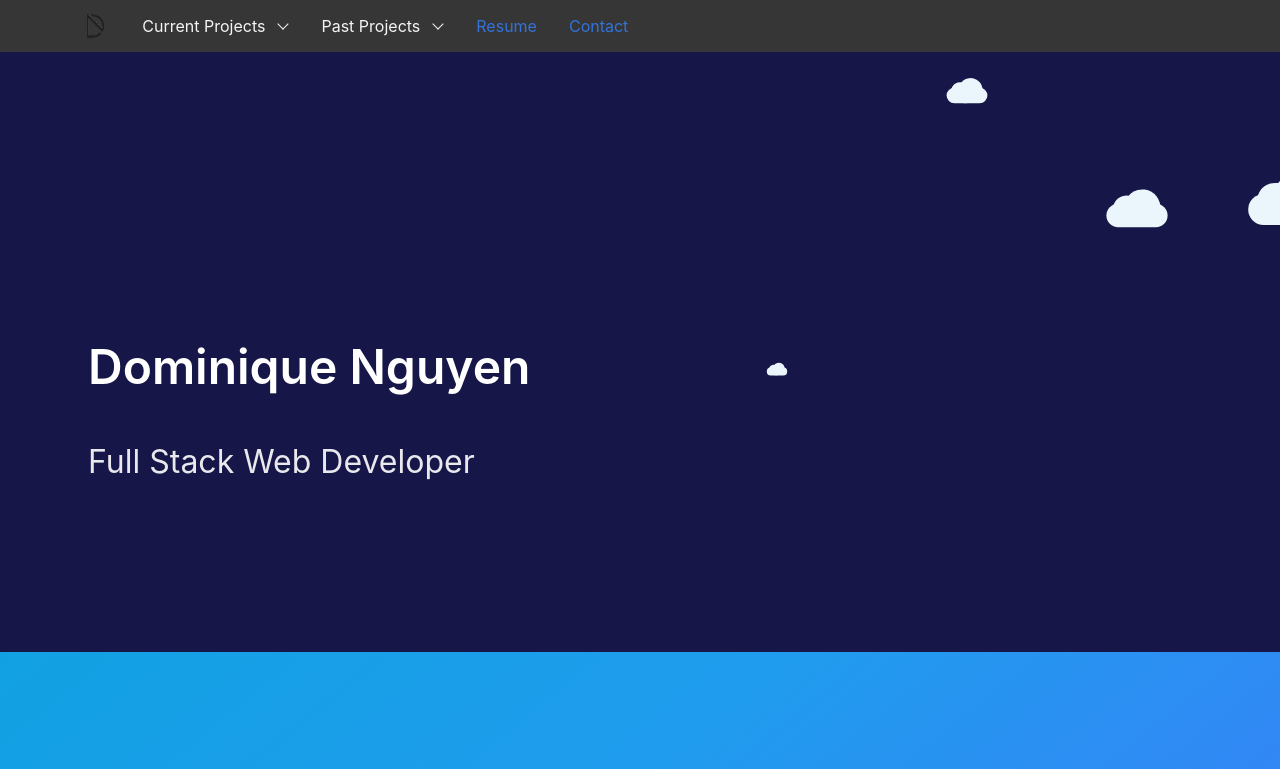
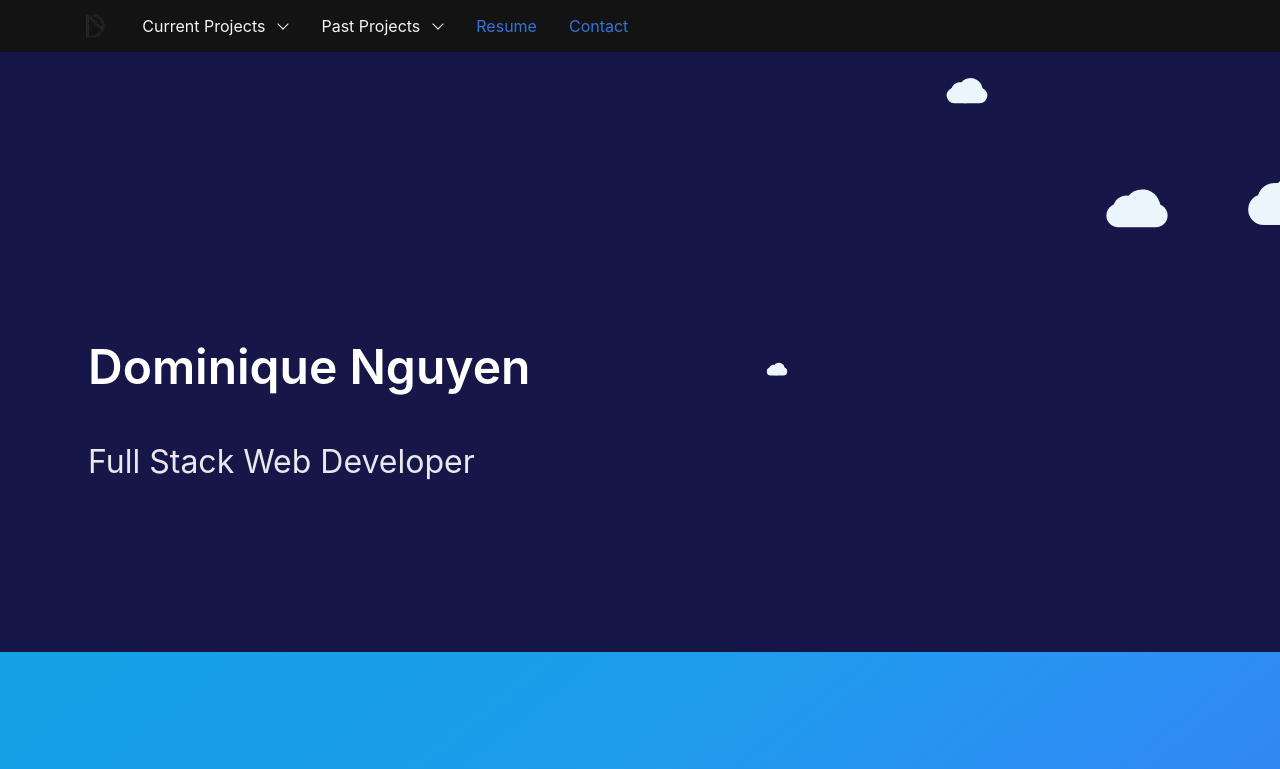
Before and after one commit to domnguyen/domnguyen.github.io, a PHP site: page / in a window 1280 px wide. Shown: the top 769 px of the page. Run offline with PHP 8.4, Linux system fonts and the light colour scheme.

Commit message:
NavBar is dark css

```diff
--- a/css/custom-style.css
+++ b/css/custom-style.css
@@ -25,7 +25,7 @@
 background-color: #9a5f5b;
 }
 
-.footer,.navbar{
+.footer,.navbar.is-dark{
 	background-color:#131313;
 	color:white;
 }
```
